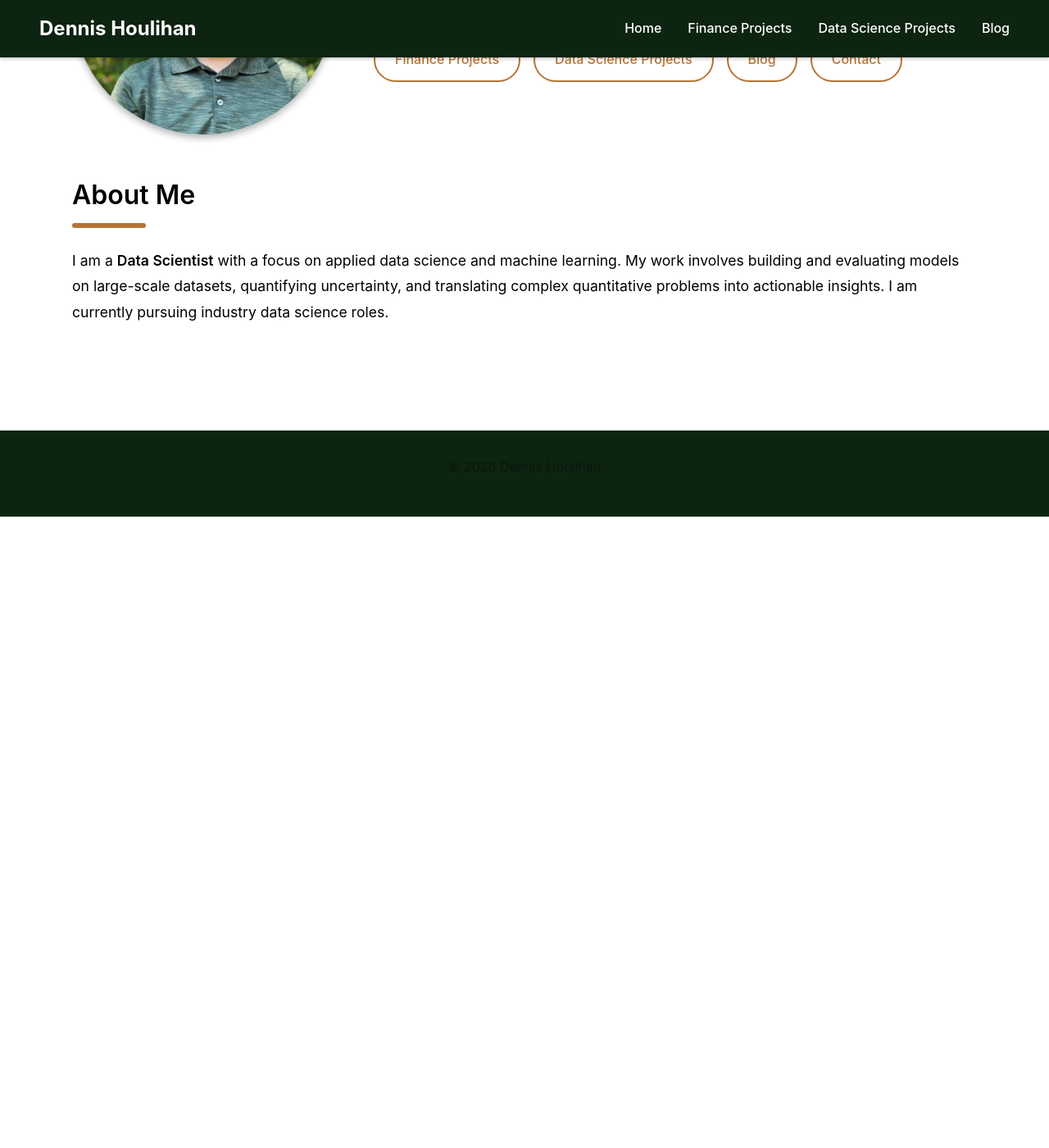
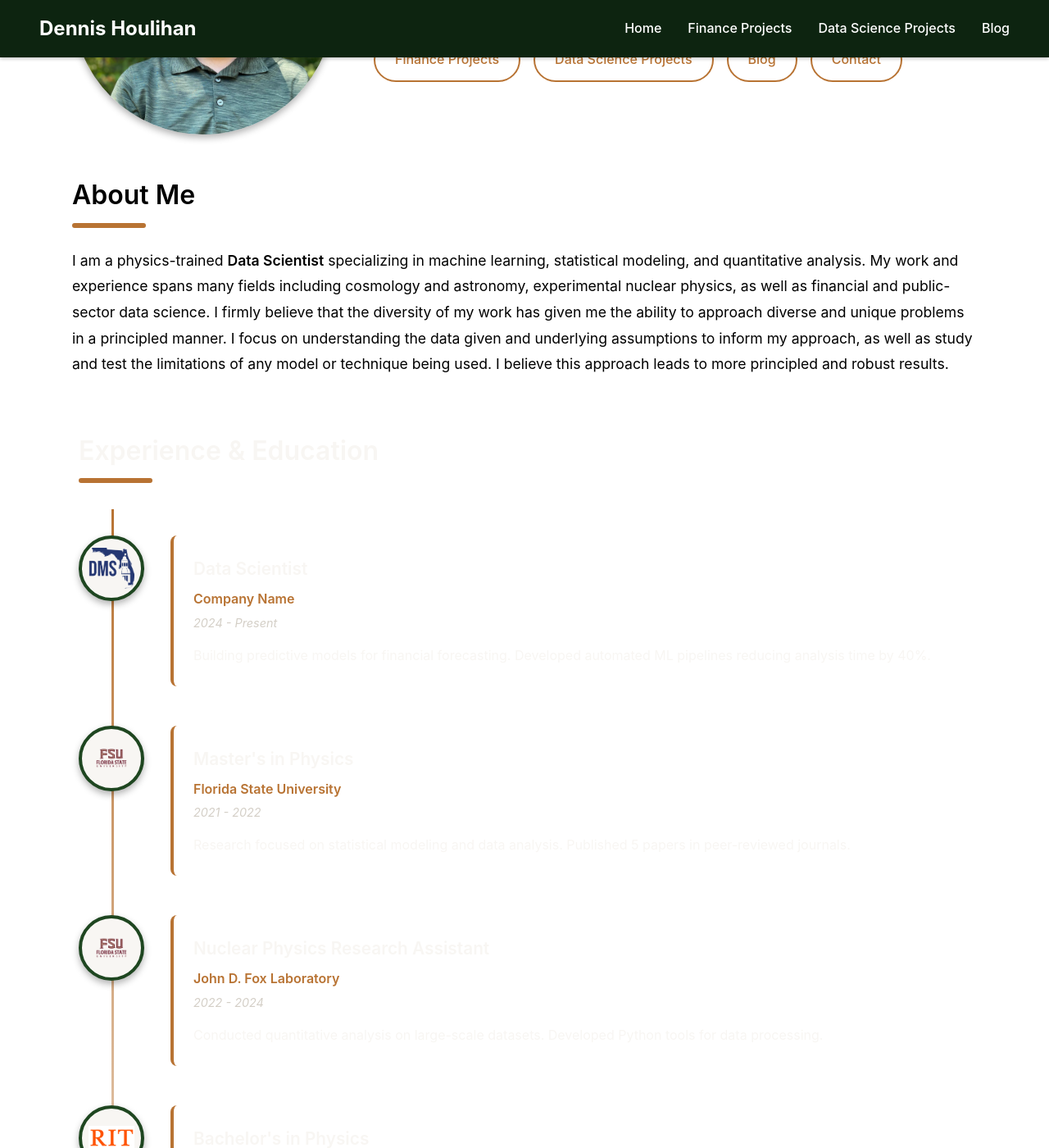
Before and after one commit to DJHoulihan/DJHoulihan.github.io, a Jekyll site: the page built from index.html, in a window 1280 px wide and 1400 px high, scrolled down 322 px. Shown: the whole window at 82% size. Built offline with Jekyll 4.4.1, drawn with Linux system fonts in a browser that asks for light colours; before the commit the page ends 952 px from its top, so only the background shows below that; some of the changed text lies outside the part shown.

Commit message:
Creating timeline section

```diff
--- a/index.html
+++ b/index.html
@@ -27,9 +27,190 @@ layout: default
   <h2>About Me</h2>
   <div class="section-underline"></div>
   <p>
-    I am a <strong>Data Scientist</strong> with a focus on applied data science and machine learning.
-    My work involves building and evaluating models on large-scale datasets, quantifying uncertainty,
-    and translating complex quantitative problems into actionable insights.
-    I am currently pursuing industry data science roles.
+    I am a physics-trained <strong>Data Scientist</strong> specializing in machine learning,
+    statistical modeling, and quantitative analysis. My work and experience spans many fields including
+    cosmology and astronomy, experimental nuclear physics, as well as financial and public-sector data science.
+    I firmly believe that the diversity of my work has given me the ability to approach diverse and unique
+    problems in a principled manner. I focus on understanding the data given and underlying assumptions to inform
+    my approach, as well as study and test the limitations of any model or technique being used. I believe this
+    approach leads to more principled and robust results.
   </p>
 </section>
+
+<!-- ===================== -->
+<!-- TIMELINE SECTION -->
+<!-- ===================== -->
+<section id="timeline" style="max-width:100%; margin:4rem 0 0 0; padding:0 0.5rem;">
+  <h2 style="text-align:left; margin-bottom:0.5rem; color:#f8f6f3;">
+    Experience & Education
+  </h2>
+  <!-- Underline -->
+  <div style="
+    width:90px;
+    height:6px;
+    background-color:#b87333;
+    border-radius:4px;
+    margin-bottom:2rem;
+  "></div>
+
+  <!-- Timeline Container -->
+  <div class="timeline">
+
+    <!-- Timeline Item 1 - Most Recent -->
+    <div class="timeline-item">
+      <div class="timeline-icon">
+        <img src="assets/images/DMS.png" alt="Company Name">
+      </div>
+      <div class="timeline-content">
+        <h3>Data Scientist</h3>
+        <p class="timeline-org">Company Name</p>
+        <p class="timeline-date">2024 - Present</p>
+        <p>Building predictive models for financial forecasting. Developed automated ML pipelines reducing analysis time by 40%.</p>
+      </div>
+    </div>
+
+    <!-- Timeline Item 2 -->
+    <div class="timeline-item">
+      <div class="timeline-icon">
+        <img src="assets/images/FSU.png" alt="University Name">
+      </div>
+      <div class="timeline-content">
+        <h3>Master's in Physics</h3>
+        <p class="timeline-org">Florida State University</p>
+        <p class="timeline-date">2021 - 2022</p>
+        <p>Research focused on statistical modeling and data analysis. Published 5 papers in peer-reviewed journals.</p>
+      </div>
+    </div>
+
+    <!-- Timeline Item 3 -->
+    <div class="timeline-item">
+      <div class="timeline-icon">
+        <img src="assets/images/FSU.png" alt="Previous Company">
+      </div>
+      <div class="timeline-content">
+        <h3>Nuclear Physics Research Assistant</h3>
+        <p class="timeline-org">John D. Fox Laboratory</p>
+        <p class="timeline-date">2022 - 2024</p>
+        <p>Conducted quantitative analysis on large-scale datasets. Developed Python tools for data processing.</p>
+      </div>
+    </div>
+
+    <!-- Timeline Item 4 -->
+    <div class="timeline-item">
+      <div class="timeline-icon">
+        <img src="assets/images/RIT.jpg" alt="Undergraduate University">
+      </div>
+      <div class="timeline-content">
+        <h3>Bachelor's in Physics</h3>
+        <p class="timeline-org">Rochester Institute of Technology</p>
+        <p class="timeline-date">2017 - 2021</p>
+        <p>Graduated with honors. Focus on computational physics and mathematics.</p>
+      </div>
+    </div>
+
+  </div>
+</section>
+
+<!-- Timeline Styles - Add to your main CSS or include here -->
+<style>
+.timeline {
+  position: relative;
+  padding: 2rem 0;
+}
+
+/* Vertical line */
+.timeline::before {
+  content: '';
+  position: absolute;
+  left: 40px;
+  top: 0;
+  bottom: 0;
+  width: 3px;
+  background: linear-gradient(to bottom, #b87333, rgba(184, 115, 51, 0.3));
+}
+
+.timeline-item {
+  position: relative;
+  display: flex;
+  gap: 2rem;
+  margin-bottom: 3rem;
+  align-items: flex-start;
+}
+
+.timeline-icon {
+  flex: 0 0 auto;
+  width: 80px;
+  height: 80px;
+  border-radius: 50%;
+  background-color: #f8f6f3;
+  display: flex;
+  align-items: center;
+  justify-content: center;
+  box-shadow: 0 4px 8px rgba(0,0,0,0.3);
+  z-index: 1;
+  overflow: hidden;
+  border: 4px solid #1e4620;
+}
+
+.timeline-icon img {
+  width: 100%;
+  height: 100%;
+  object-fit: contain;
+  padding: 8px;
+}
+
+.timeline-content {
+  flex: 1;
+  background-color: rgba(255, 255, 255, 0.05);
+  padding: 1.5rem;
+  border-radius: 8px;
+  border-left: 4px solid #b87333;
+  transition: transform 0.3s ease, background-color 0.3s ease;
+}
+
+.timeline-content:hover {
+  transform: translateX(5px);
+  background-color: rgba(255, 255, 255, 0.08);
+}
+
+.timeline-content h3 {
+  margin: 0 0 0.5rem 0;
+  font-size: 1.3rem;
+  color: #f8f6f3;
+}
+
+.timeline-org {
+  font-weight: 600;
+  color: #b87333;
+  margin-bottom: 0.25rem;
+}
+
+.timeline-date {
+  color: #d4cfc7;
+  font-size: 0.9rem;
+  margin-bottom: 1rem;
+  font-style: italic;
+}
+
+.timeline-content p:last-child {
+  margin-bottom: 0;
+  line-height: 1.6;
+  color: #f8f6f3;
+}
+
+/* Responsive adjustments */
+@media (max-width: 768px) {
+  .timeline::before {
+    left: 30px;
+  }
+
+  .timeline-icon {
+    width: 60px;
+    height: 60px;
+  }
+
+  .timeline-item {
+    gap: 1rem;
+  }
+}
+</style>
```
Also changed, not shown: assets/images/DMS.png (added), assets/images/FSU.png (added), assets/images/RIT.jpg (added).
